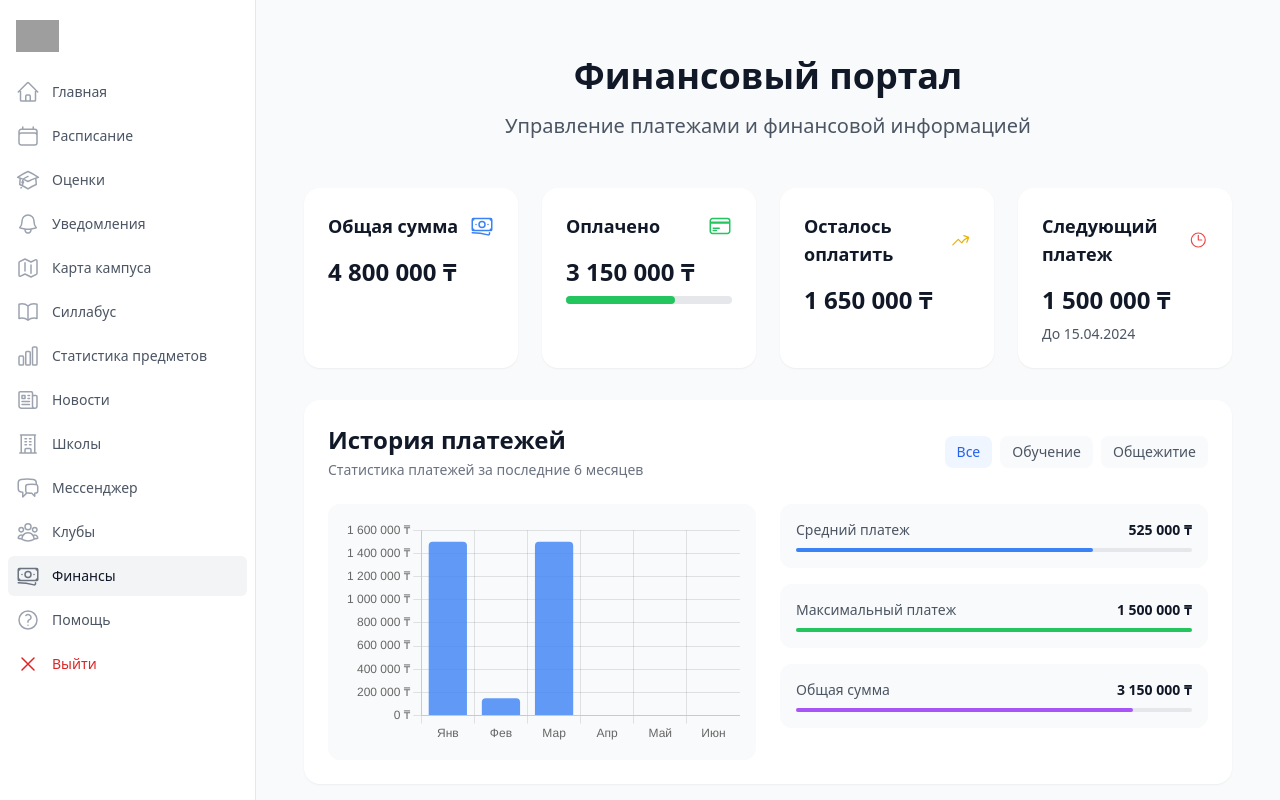
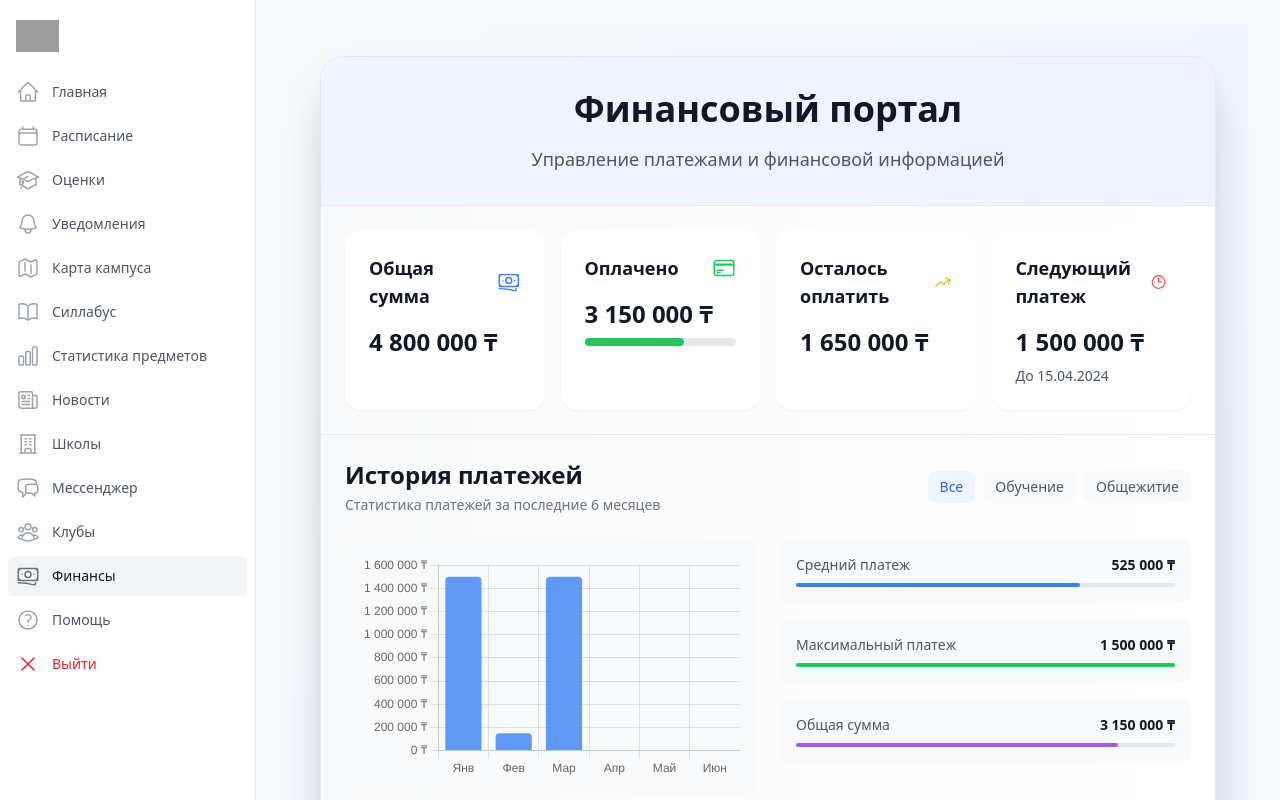
Before and after one commit to mindcoree/frontend-alma, a React (Vite) app: page /finance in a window 1280 px wide. Shown: the top 800 px of the page. Built offline with nearby package versions, Linux system fonts and the light colour scheme; sample sign-in values are in the browser's storage; grey boxes are pictures that could not be loaded.

Commit message:
refactore design-3

```diff
--- a/src/pages/Finance.tsx
+++ b/src/pages/Finance.tsx
@@ -28,6 +28,7 @@ import {
   Filler,
 } from 'chart.js';
 import { Line, Bar, Doughnut } from 'react-chartjs-2';
+import { motion } from 'framer-motion';
 
 ChartJS.register(
   CategoryScale,
@@ -340,17 +341,16 @@ const Finance: React.FC = () => {
   };
 
   return (
-    <div className="min-h-screen bg-gray-50">
-      <div className="container mx-auto px-4 py-8">
-        <div className="text-center mb-12 animate-fade-in">
-          <h1 className="text-4xl font-bold text-gray-900 mb-4">Финансовый портал</h1>
-          <p className="text-xl text-gray-600">
-            Управление платежами и финансовой информацией
-          </p>
+    <div className="min-h-screen bg-gradient-to-br from-gray-50 via-blue-50 to-indigo-50 py-8 px-4 sm:px-6 lg:px-8">
+      <div className="max-w-7xl mx-auto">
+        <motion.div initial={{ opacity: 0, y: -20 }} animate={{ opacity: 1, y: 0 }} className="bg-white shadow-2xl rounded-3xl overflow-hidden border">
+          {/* Hero Section */}
+          <div className="text-center p-6 sm:p-8 border-b border-gray-200 bg-gradient-to-r from-blue-50 to-indigo-50">
+            <h1 className="text-3xl sm:text-4xl font-bold text-gray-900 mb-4">Финансовый портал</h1>
+            <p className="text-base sm:text-lg text-gray-600 max-w-2xl mx-auto">Управление платежами и финансовой информацией</p>
           </div>
-
           {/* Финансовая сводка */}
-        <div className="grid grid-cols-1 md:grid-cols-2 lg:grid-cols-4 gap-6 mb-8">
+          <div className="grid grid-cols-1 sm:grid-cols-2 lg:grid-cols-4 gap-4 p-6 border-b border-gray-200 bg-gradient-to-r from-gray-50 to-white">
             <div className="bg-white rounded-2xl shadow-sm p-6 transform hover:scale-105 transition-all duration-300 animate-fade-in">
               <div className="flex items-center justify-between mb-4">
                 <h3 className="text-lg font-semibold text-gray-900">Общая сумма</h3>
@@ -387,9 +387,8 @@ const Finance: React.FC = () => {
               <p className="text-sm text-gray-600 mt-2">До {new Date(financialSummary.nextPayment.date).toLocaleDateString('ru-RU')}</p>
             </div>
           </div>
-
           {/* График платежей */}
-        <div className="bg-white rounded-2xl shadow-sm p-6 mb-8 animate-fade-in">
+          <div className="p-6 border-b border-gray-200 bg-gradient-to-r from-gray-50 to-white">
             <div className="flex items-center justify-between mb-6">
               <div>
                 <h2 className="text-2xl font-semibold text-gray-900">История платежей</h2>
@@ -486,9 +485,8 @@ const Finance: React.FC = () => {
               </div>
             </div>
           </div>
-
           {/* Фильтры */}
-        <div className="bg-white rounded-2xl shadow-sm p-6 mb-8">
+          <div className="p-6 border-b border-gray-200 bg-gradient-to-r from-gray-50 to-white">
             <div className="flex flex-col md:flex-row items-center justify-between gap-4">
               <div className="flex items-center space-x-4">
                 <button
@@ -571,9 +569,8 @@ const Finance: React.FC = () => {
               </div>
             )}
           </div>
-
           {/* График платежей */}
-        <div className="bg-white rounded-2xl shadow-sm p-6">
+          <div className="p-6">
             <div className="flex items-center justify-between mb-6">
               <h2 className="text-2xl font-semibold text-gray-900">График платежей</h2>
               <div className="flex items-center space-x-2">
@@ -662,9 +659,8 @@ const Finance: React.FC = () => {
               </table>
             </div>
           </div>
-      </div>
-
-      {/* Модальное окно оплаты */}
+        </motion.div>
+        {/* Модальные окна */}
         {showPaymentModal && selectedPayment && (
           <div className="fixed inset-0 bg-black/60 backdrop-blur-sm flex items-center justify-center p-4 z-50 animate-fade-in">
             <div className="bg-white rounded-3xl max-w-md w-full p-6 animate-slide-up">
@@ -695,8 +691,6 @@ const Finance: React.FC = () => {
             </div>
           </div>
         )}
-
-      {/* Модальное окно калькулятора */}
         {showCalculator && (
           <div className="fixed inset-0 bg-black/60 backdrop-blur-sm flex items-center justify-center p-4 z-50 animate-fade-in">
             <div className="bg-white rounded-3xl max-w-md w-full p-6 animate-slide-up">
@@ -766,8 +760,6 @@ const Finance: React.FC = () => {
             </div>
           </div>
         )}
-
-      {/* Модальное окно аналитики */}
         {showAnalytics && (
           <div className="fixed inset-0 bg-black/60 backdrop-blur-sm flex items-start justify-center p-2 sm:p-4 z-50 animate-fade-in overflow-y-auto">
             <div className="bg-white rounded-3xl w-full max-w-4xl p-3 sm:p-4 my-2 sm:my-4 animate-slide-up">
@@ -867,6 +859,7 @@ const Finance: React.FC = () => {
           </div>
         )}
       </div>
+    </div>
   );
 };
 
```
Lines whose indentation alone changed are shown as unchanged.
